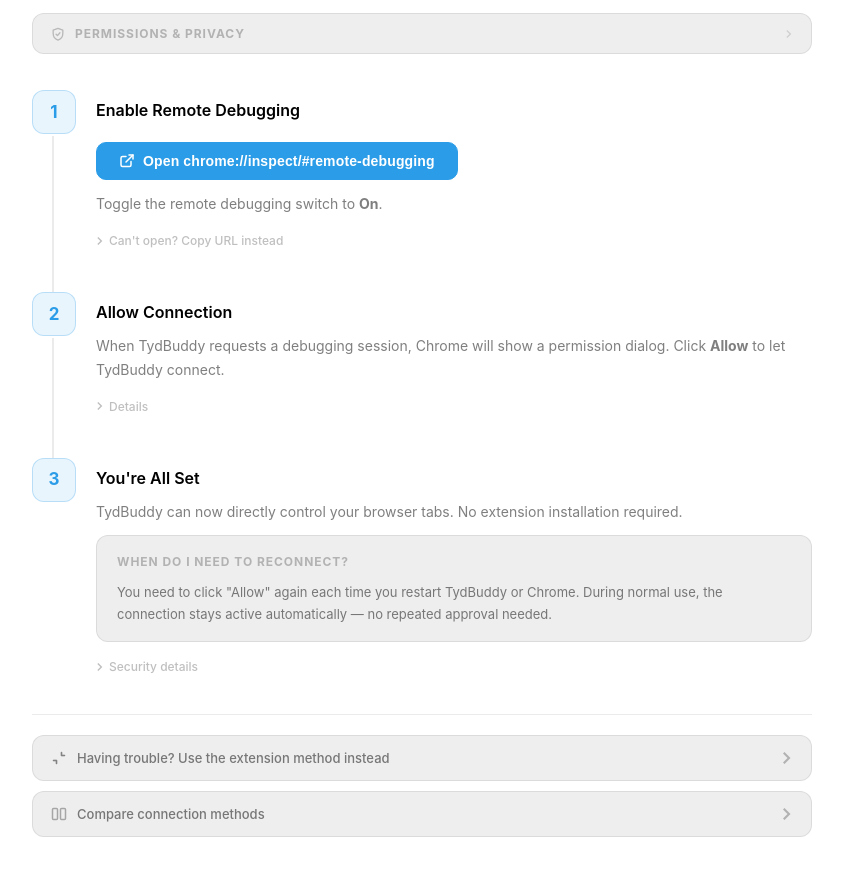
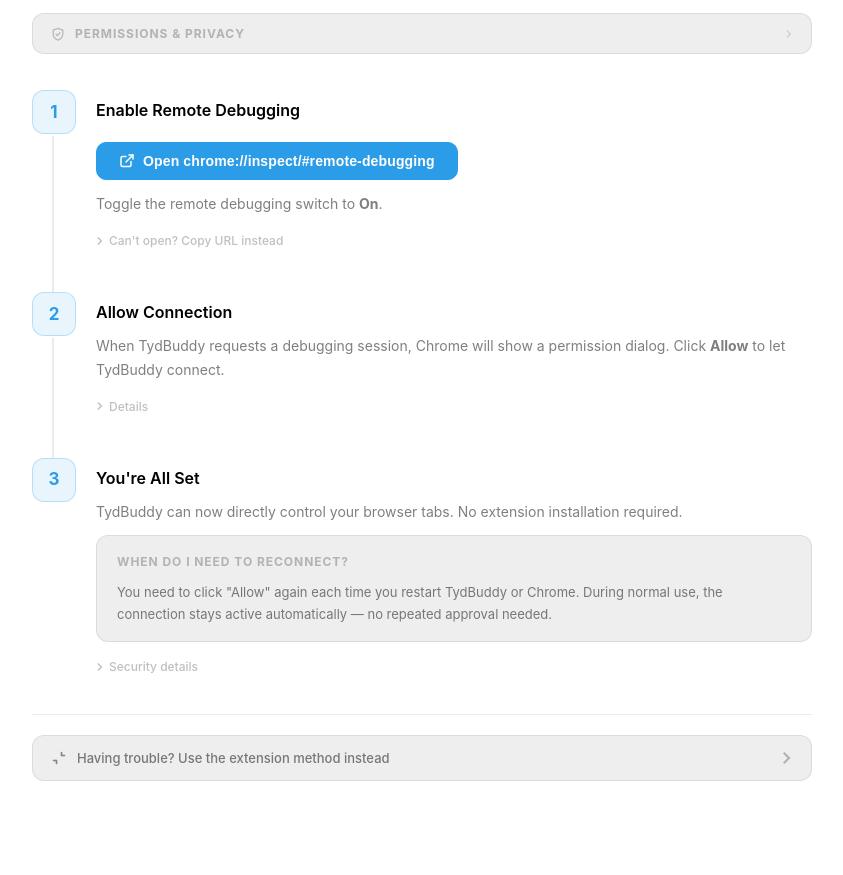
Before and after one commit to wwwjjjkkk666/accio-browser-relay, a browser extension: page pages/install-direct-cdp.html in a window 1280 px wide. Shown: the part 149-1024 px from the top of the page, without its empty margins (218-1061 px from the left). Drawn offline with Linux system fonts and the light colour scheme.

Commit message:
fix：注释CDP直连的选项

```diff
--- a/pages/install-direct-cdp.html
+++ b/pages/install-direct-cdp.html
@@ -158,7 +158,7 @@
         </button>
       </div>
 
-      <div class="alt-method" style="margin-top:10px">
+      <!-- <div class="alt-method" style="margin-top:10px">
         <button class="alt-method-btn" onclick="navigateToInstallPage('compare-methods.html')">
           <svg width="16" height="16" viewBox="0 0 16 16" fill="none" stroke="currentColor" stroke-width="1.5" stroke-linecap="round" stroke-linejoin="round">
             <rect x="1.5" y="2.5" width="5" height="11" rx="1"/>
@@ -167,7 +167,7 @@
           <span data-i18n="compare_methods">Compare connection methods</span>
           <svg width="12" height="12" viewBox="0 0 8 12" fill="currentColor" style="opacity:0.5"><path d="M1.5 0L7.5 6L1.5 12L0 10.5L4.5 6L0 1.5Z"/></svg>
         </button>
-      </div>
+      </div> -->
 
     </div>
     <script src="scripts/security.js"></script>
```
Also changed, not shown: pages/install-extension.html (+2 -2 lines).
